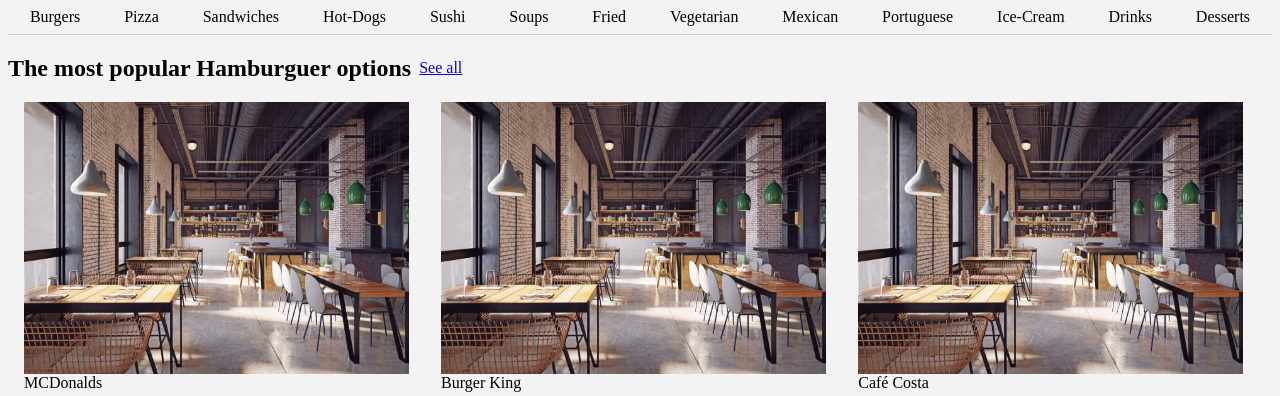
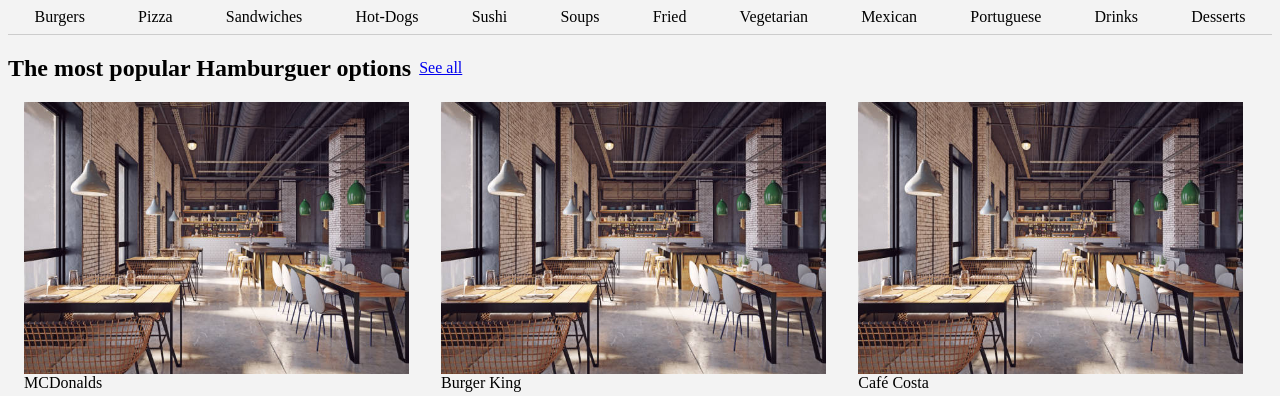
Before and after one commit to SpydrCS/LTW_Project, a PHP site: page /pages/index.php in a window 1280 px wide. Shown: the part 110-506 px from the top of the page. Run offline with PHP 8.4, Linux system fonts and the light colour scheme; data comes from the database, SQL or seed files in the repository.

Commit message:
Removed category ice-cream from the menu

```diff
--- a/templates/common.tpl.php
+++ b/templates/common.tpl.php
@@ -89,7 +89,6 @@
             <div class="category-name"><a href = "../pages/category.php?category=vegetarian">Vegetarian</a></div>
             <div class="category-name"><a href = "../pages/category.php?category=mexican">Mexican</a></div>
             <div class="category-name"><a href = "../pages/category.php?category=portuguese">Portuguese</a></div>
-            <div class="category-name"><a href = "../pages/category.php?category=ice-cream">Ice-Cream</a></div>
             <div class="category-name"><a href = "../pages/category.php?category=drinks">Drinks</a></div>
             <div class="category-name"><a href = "../pages/category.php?category=desserts">Desserts</a></div>
         </div>
```
